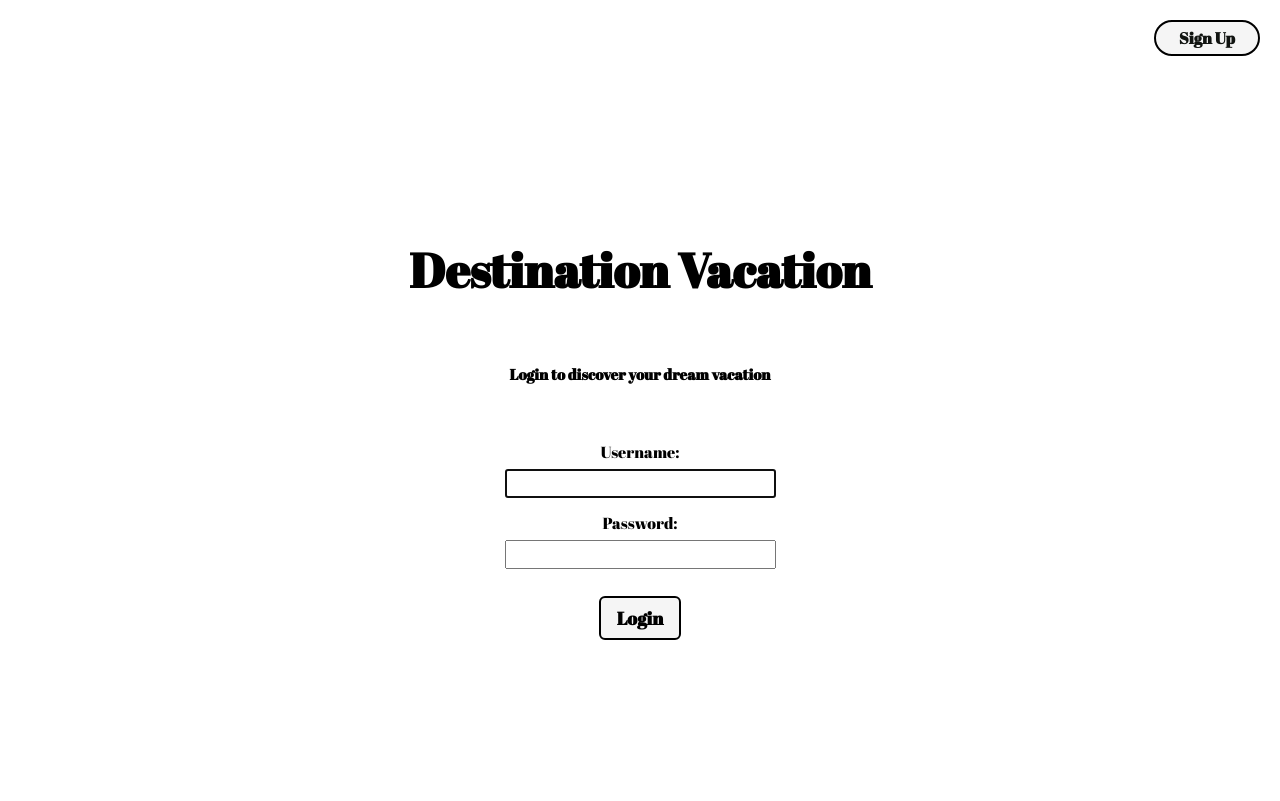
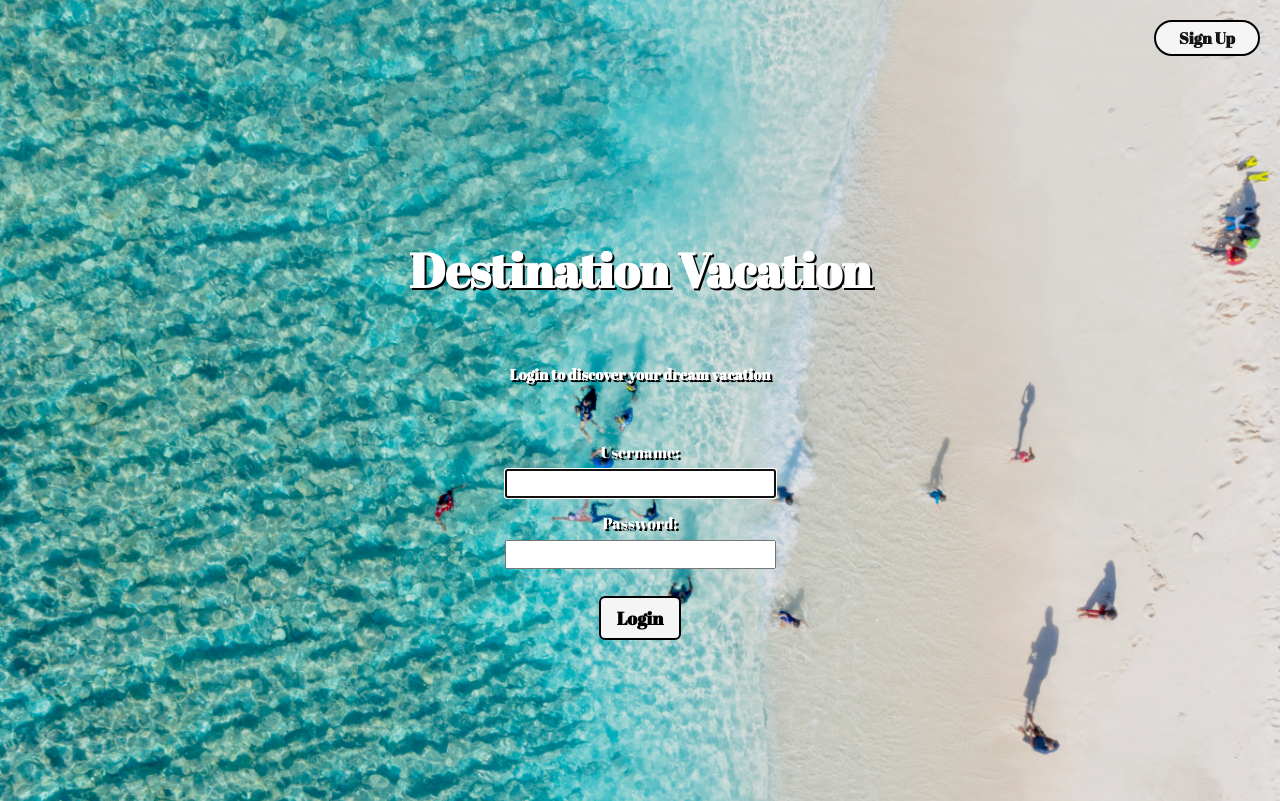
Before and after one commit to jmeirink/destination-vacation, a Django app: page / in a window 1280 px wide. Run offline with Django 4.2, Linux system fonts and the light colour scheme.

Commit message:
update background image and landing page text

```diff
--- a/main_app/static/css/base.css
+++ b/main_app/static/css/base.css
@@ -18,9 +18,10 @@ html {
 }
 
 body {
-  /* background-image: url('../images/bg-img9.jpg');
+  /* background-image: url('../images/bg-img9.jpg'); */
+  background:linear-gradient(rgba(0,0,0,0.1), rgba(0,0,0,0.1)), url('../images/bg-img9.jpg');
   background-size: cover;
-  background-repeat: no-repeat; */
+  background-repeat: no-repeat;
   margin: 0;
   display: flex;
   flex-direction: column;
--- a/main_app/static/css/home.css
+++ b/main_app/static/css/home.css
@@ -4,8 +4,10 @@ main {
   justify-content: center;
   flex-wrap: wrap;
   height: 100%;
-  flex-direction: column; /* Added */
-  text-align: center; /* Added */
+  flex-direction: column;
+  text-align: center;
+  color: white;
+  text-shadow: 2px 2px #000000;
 }
 
 main > section {
--- a/main_app/templates/base.html
+++ b/main_app/templates/base.html
@@ -8,9 +8,12 @@
   <meta name="viewport" content="width=device-width, initial-scale=1.0">
   <title>Destination Vacation</title>
   <link rel="stylesheet" type="text/css" href="{% static 'css/base.css' %}">
-  <style>
-    @import url('https://fonts.googleapis.com/css2?family=Abril+Fatface&display=swap');
-  </style>
+
+  {% comment %} Google Fonts {% endcomment %}
+  <link rel="preconnect" href="https://fonts.googleapis.com">
+  <link rel="preconnect" href="https://fonts.gstatic.com" crossorigin>
+  <link href="https://fonts.googleapis.com/css2?family=Abril+Fatface&family=DM+Serif+Display&display=swap" rel="stylesheet">
+
   {% block head %}
   {% endblock %}
 </head>
```
Also changed, not shown: main_app/static/images/bg-img9.jpg (added).
